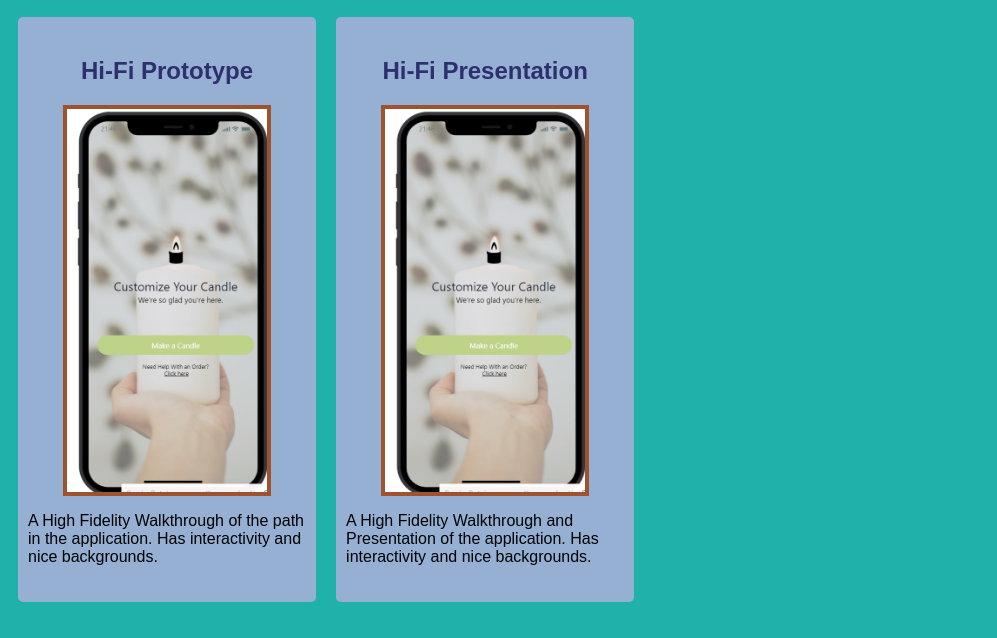
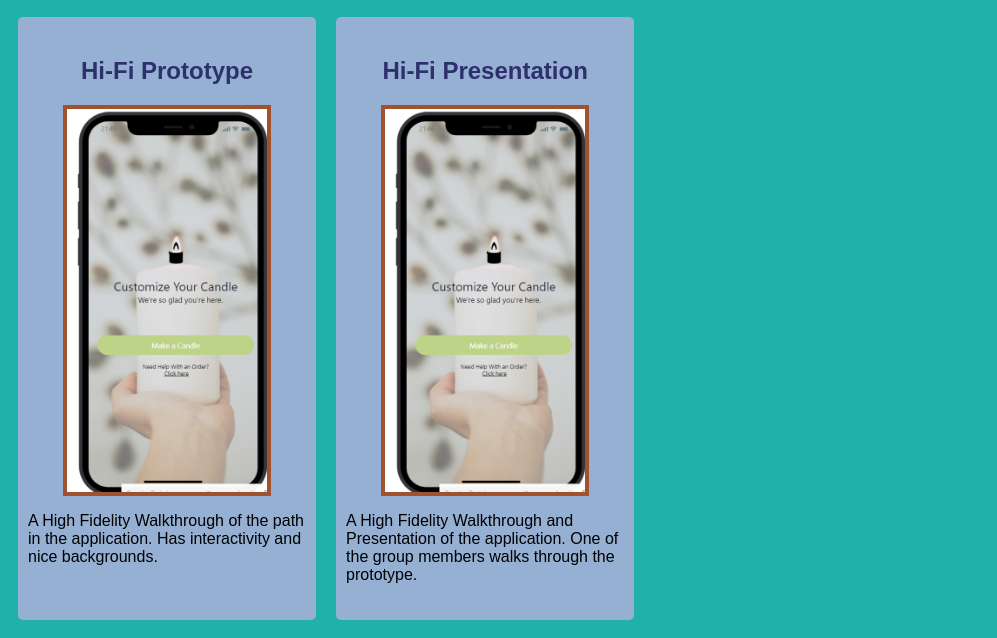
Before and after one commit to nchithan/nchithan.github.io, a plain HTML site: page index.html in a window 1280 px wide. Shown: the part 1076-1714 px from the top of the page, without its empty margins (0-997 px from the left). Drawn offline with Linux system fonts and the light colour scheme.

Commit message:
Add files via upload

```diff
--- a/index.html
+++ b/index.html
@@ -105,7 +105,7 @@
 
 
                     <p>
-                        A High Fidelity Walkthrough and Presentation of the application. Has interactivity and nice backgrounds.
+                        A High Fidelity Walkthrough and Presentation of the application. One of the group members walks through the prototype.
                     </p>
 
 
```
